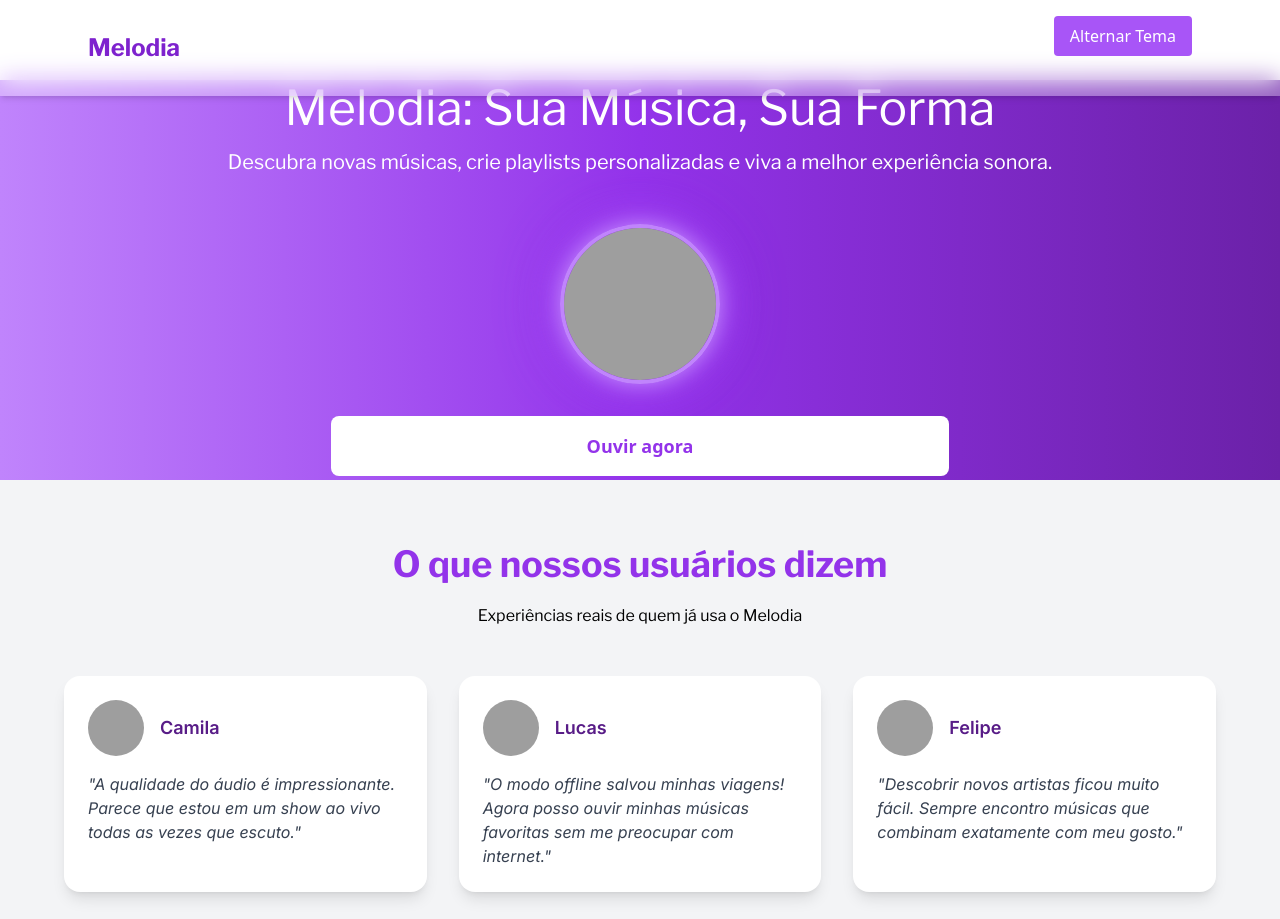
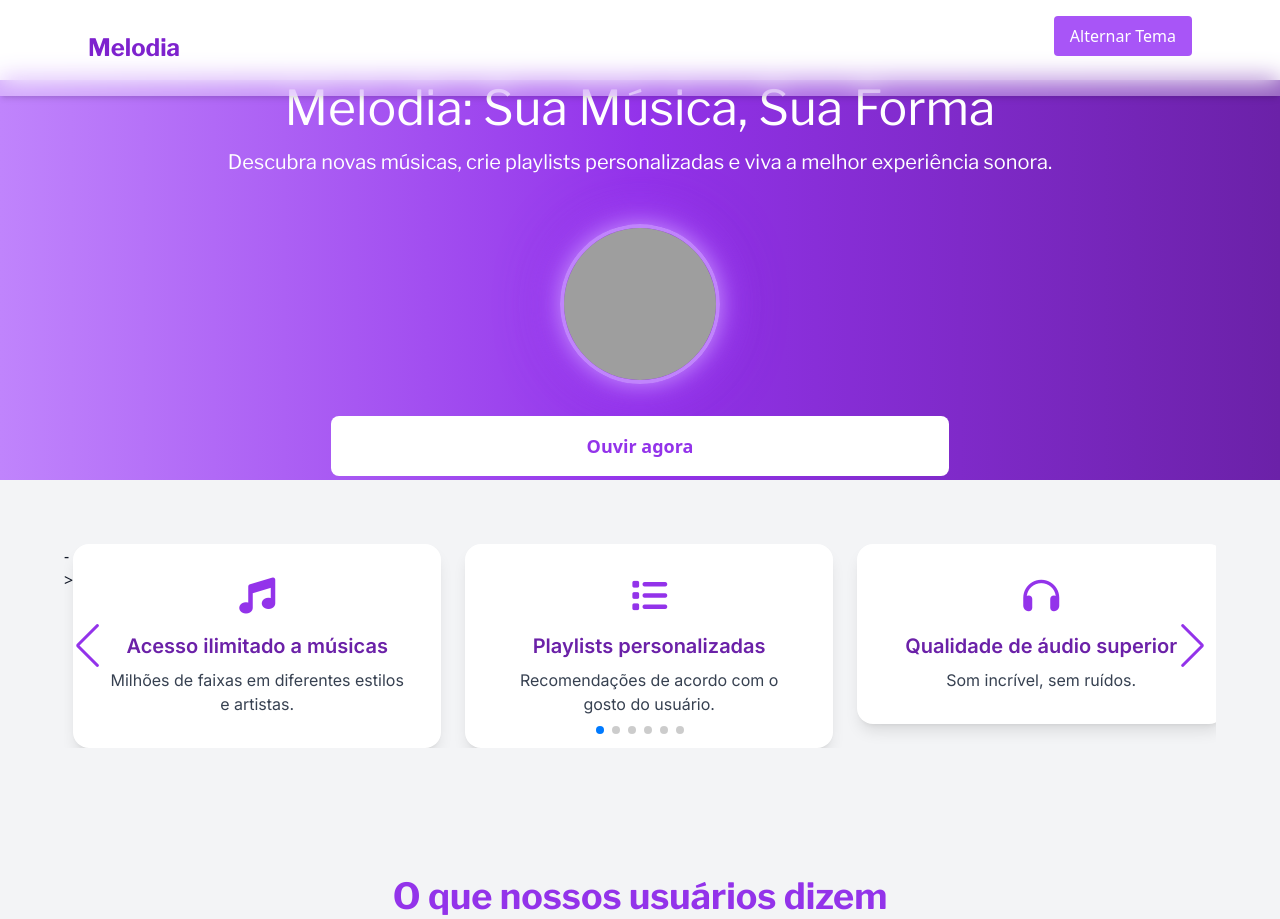
Before and after one commit to MariFranca/CP5-FrontEnd, a plain HTML site: page index.html in a window 1280 px wide. Shown: the top 919 px of the page. Drawn offline with nearby package versions, Linux system fonts and the light colour scheme; grey boxes are pictures that could not be loaded.

Commit message:
feat: Criando a parte de apresenteção do nosso site

```diff
--- a/app.js
+++ b/app.js
@@ -20,3 +20,21 @@ const btn = document.getElementById('toggle-dark');
         btn.addEventListener('click', () => {
         document.documentElement.classList.toggle('dark');
         });
+
+const swiper = new Swiper(".mySwiper", {
+        slidesPerView: 1,
+        spaceBetween: 24,
+        loop: true,
+        navigation: {
+        nextEl: ".swiper-button-next",
+        prevEl: ".swiper-button-prev",
+        },
+        pagination: {
+        el: ".swiper-pagination",
+        clickable: true,
+        },
+        breakpoints: {
+        640: { slidesPerView: 2 },
+        1024: { slidesPerView: 3 },
+        },
+    });
--- a/index.html
+++ b/index.html
@@ -9,8 +9,12 @@
     <link rel="preconnect" href="https://fonts.googleapis.com">
     <link rel="preconnect" href="https://fonts.gstatic.com" crossorigin>
     <link href="https://fonts.googleapis.com/css2?family=Inter:ital,opsz,wght@0,14..32,100..900;1,14..32,100..900&family=Libre+Franklin:ital,wght@0,100..900;1,100..900&display=swap" rel="stylesheet">
+    <link rel="stylesheet" href="https://cdnjs.cloudflare.com/ajax/libs/font-awesome/6.5.2/css/all.min.css">
+
+     <link rel="stylesheet" href="https://cdn.jsdelivr.net/npm/swiper@11/swiper-bundle.min.css" />
+
     <link rel="stylesheet" href="style.css">
-
+    <script src="https://cdn.jsdelivr.net/npm/swiper@11/swiper-bundle.min.js"></script>
     <script src="https://cdn.tailwindcss.com"></script>
 
 </head>
@@ -53,36 +57,81 @@
         </div>
         </section>
 
-    <!-- <section>
-        <div>
-            <h3>Acesso ilimitado a músicas </h3>
-            <p> Milhões de faixas em diferentes estilos e artistas.</p>
+
+    <section class="bg-gray-100 dark:bg-gray-900 py-16 px-6">
+    <div class="max-w-6xl mx-auto">
+        <div class="swiper mySwiper">
+            <div class="swiper-wrapper">->
+                <div class="swiper-slide">
+                <div class="bg-white dark:bg-gray-800 p-8 rounded-2xl shadow-lg text-center">
+                    <div class="flex justify-center mb-4">
+                    <i class="fa-solid fa-music text-purple-600 dark:text-purple-300 text-4xl"></i>
+                    </div>
+                    <h3 class="text-xl font-semibold text-purple-800 dark:text-purple-300 mb-2">Acesso ilimitado a músicas</h3>
+                    <p class="text-gray-700 dark:text-gray-300">Milhões de faixas em diferentes estilos e artistas.</p>
                 </div>
 
-        <div>
-            <h3>Playlists personalizadas </h3>
-            <p> Recomendações de acordo com o gosto do usuário.</p>
+                </div>
+                <div class="swiper-slide">
+                <div class="bg-white dark:bg-gray-800 p-8 rounded-2xl shadow-lg text-center">
+                    <div class="flex justify-center mb-4">
+                    <i class="fa-solid fa-list text-purple-600 dark:text-purple-300 text-4xl"></i>
+                    </div>
+                    <h3 class="text-xl font-semibold text-purple-800 dark:text-purple-300 mb-2">Playlists personalizadas</h3>
+                    <p class="text-gray-700 dark:text-gray-300">Recomendações de acordo com o gosto do usuário.</p>
+                </div>
                 </div>
 
-        <div>
-            <h3>Qualidade de áudio superior </h3>
-            <p>Qualidade de som incrível, sem ruídos.</p>
+                <div class="swiper-slide">
+                <div class="bg-white dark:bg-gray-800 p-8 rounded-2xl shadow-lg text-center">
+                    <div class="flex justify-center mb-4">
+                    <i class="fa-solid fa-headphones text-purple-600 dark:text-purple-300 text-4xl"></i>
+                    </div>
+                    <h3 class="text-xl font-semibold text-purple-800 dark:text-purple-300 mb-2">Qualidade de áudio superior</h3>
+                    <p class="text-gray-700 dark:text-gray-300">Som incrível, sem ruídos.</p>
+                </div>
                 </div>
 
-        <div>
-            <h3>Modo offline </h3>
-            <p>Curta suas músicas favoritas mesmo offline.</p>
+                <div class="swiper-slide">
+                <div class="bg-white dark:bg-gray-800 p-8 rounded-2xl shadow-lg text-center">
+                    <div class="flex justify-center mb-4">
+                    <i class="fa-solid fa-cloud-arrow-down text-purple-600 dark:text-purple-300 text-4xl"></i>
+                    </div>
+                    <h3 class="text-xl font-semibold text-purple-800 dark:text-purple-300 mb-2">Modo offline</h3>
+                    <p class="text-gray-700 dark:text-gray-300">Curta suas músicas favoritas mesmo offline.</p>
+                </div>
                 </div>
 
-        <div>
-            <h3>Experiência sem anúncios</h3>
-            <p>Experiência sem anúncios, só música.</p>
+                <div class="swiper-slide">
+                <div class="bg-white dark:bg-gray-800 p-8 rounded-2xl shadow-lg text-center">
+                    <div class="flex justify-center mb-4">
+                    <i class="fa-solid fa-ban text-purple-600 dark:text-purple-300 text-4xl"></i>
+                    </div>
+                    <h3 class="text-xl font-semibold text-purple-800 dark:text-purple-300 mb-2">Experiência sem anúncios</h3>
+                    <p class="text-gray-700 dark:text-gray-300">Só música, sem interrupções.</p>
+                </div>
                 </div>
 
-        <h3>Experiência fluida e intuitiva </h3>
-        <p>Interface simples, rápida e intuitiva. </p>
+                <div class="swiper-slide">
+                <div class="bg-white dark:bg-gray-800 p-8 rounded-2xl shadow-lg text-center">
+                    <div class="flex justify-center mb-4">
+                    <i class="fa-solid fa-bolt text-purple-600 dark:text-purple-300 text-4xl"></i>
+                    </div>
+                    <h3 class="text-xl font-semibold text-purple-800 dark:text-purple-300 mb-2">Experiência fluida e intuitiva</h3>
+                    <p class="text-gray-700 dark:text-gray-300">Interface simples, rápida e intuitiva.</p>
+                </div>
+                </div>
+            </div>
+
+            <div class="swiper-button-next text-purple-600 dark:text-purple-300"></div>
+            <div class="swiper-button-prev text-purple-600 dark:text-purple-300"></div>
+
+            <div class="swiper-pagination mt-4"></div>
+        </div>
+    </div>
     </section>
 
+    <!--
     <section class="Funcionalidades">
         <div>
             <h3>Modo imersivo</h3>
```
Lines whose indentation alone changed are shown as unchanged.
